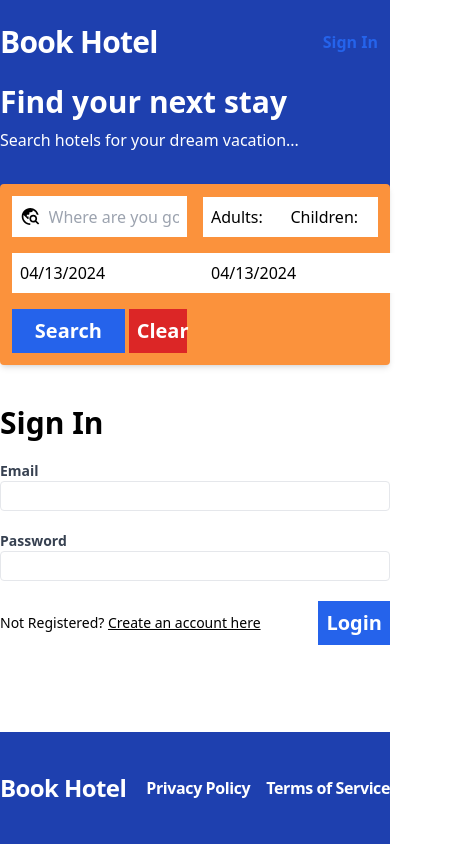
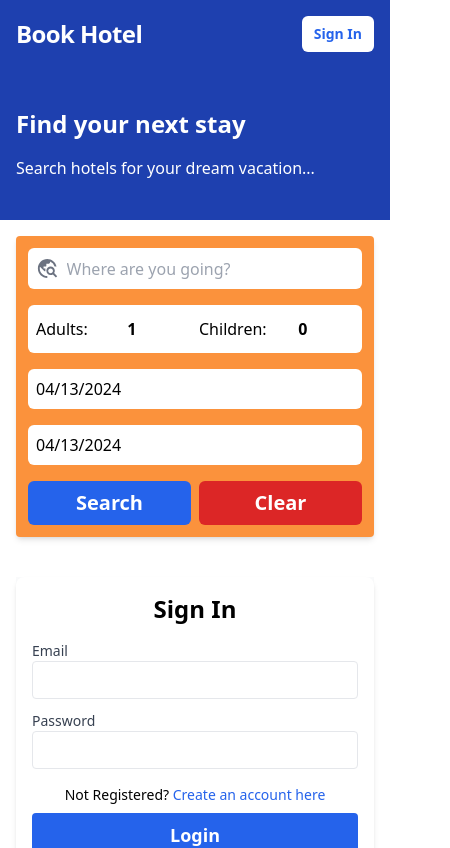
Before and after one commit to RahulBirgonda/Bookotel-App, a React (Vite) app in the folder frontend/: page /sign-in in a window 390 px wide. Shown: the top 848 px of the page, 450 px wide, since content can reach past the window. Built offline with nearby package versions, Linux system fonts and the light colour scheme; no server answers.

Commit message:
"feat: fixed layout issue for mobile view"

```diff
--- a/frontend/src/components/FacilitiesFilter.tsx
+++ b/frontend/src/components/FacilitiesFilter.tsx
@@ -9,8 +9,9 @@ const FacilitiesFilter = ({ selectedFacilities, onChange }: Props) => {
   return (
     <div className="border-b border-slate-300 pb-5">
       <h4 className="text-md font-semibold mb-2">Facilities</h4>
+      <div className="flex flex-wrap gap-4 lg:flex-col lg:gap-2">
         {hotelFacilities.map((facility) => (
-        <label className="flex items-center space-x-2">
+          <label key={facility} className="flex items-center space-x-2">
             <input
               type="checkbox"
               className="rounded"
@@ -18,9 +19,10 @@ const FacilitiesFilter = ({ selectedFacilities, onChange }: Props) => {
               checked={selectedFacilities.includes(facility)}
               onChange={onChange}
             />
-          <span>{facility}</span>
+            <span className="text-sm">{facility}</span>
           </label>
         ))}
+      </div>
     </div>
   );
 };
--- a/frontend/src/components/Footer.tsx
+++ b/frontend/src/components/Footer.tsx
@@ -1,14 +1,20 @@
 const Footer = () => {
   return (
-    <div className="bg-blue-800 py-10">
-      <div className="container mx-auto flex justify-between items-center">
-        <span className="text-2xl text-white font-bold tracking-tight">
+    <div className="bg-blue-800 py-6 sm:py-10">
+      <div className="container mx-auto flex flex-col sm:flex-row justify-between items-center px-4">
+        <span className="text-xl sm:text-2xl text-white font-bold tracking-tight mb-4 sm:mb-0">
           Book Hotel
         </span>
-        <span className="text-white font-bold tracking-tight flex gap-4">
-          <p className="cursor-pointer">Privacy Policy</p>
-          <p className="cursor-pointer">Terms of Service</p>
-        </span>
+        <div className="w-full sm:w-auto">
+          <div className="flex flex-col sm:flex-row items-center gap-2 sm:gap-4">
+            <p className="cursor-pointer text-white border-b border-white pb-1 mb-2 sm:mb-0 sm:border-b-0 sm:pb-0">
+              Privacy Policy
+            </p>
+            <p className="cursor-pointer text-white border-b border-white pb-1 mb-2 sm:mb-0 sm:border-b-0 sm:pb-0">
+              Terms of Service
+            </p>
+          </div>
+        </div>
       </div>
     </div>
   );
--- a/frontend/src/components/Header.tsx
+++ b/frontend/src/components/Header.tsx
@@ -6,22 +6,22 @@ const Header = () => {
   const { isLoggedIn } = useAppContext();
 
   return (
-    <div className="bg-blue-800 py-6">
-      <div className="container mx-auto flex justify-between">
-        <span className="text-3xl text-white font-bold tracking-tight">
+    <header className="bg-blue-800 py-4">
+      <div className="container mx-auto px-4 sm:px-6 lg:px-8 flex justify-between items-center">
+        <span className="text-2xl sm:text-3xl text-white font-bold tracking-tight">
           <Link to="/">Book Hotel</Link>
         </span>
-        <span className="flex space-x-2">
+        <nav className="flex space-x-4">
           {isLoggedIn ? (
             <>
               <Link
-                className="flex items-center text-white px-3 font-bold hover:bg-blue-600"
+                className="text-white text-sm sm:text-base px-3 py-2 font-bold hover:bg-blue-600 rounded-md"
                 to="/my-bookings"
               >
                 My Bookings
               </Link>
               <Link
-                className="flex items-center text-white px-3 font-bold hover:bg-blue-600"
+                className="text-white text-sm sm:text-base px-3 py-2 font-bold hover:bg-blue-600 rounded-md"
                 to="/my-hotels"
               >
                 My Hotels
@@ -31,14 +31,14 @@ const Header = () => {
           ) : (
             <Link
               to="/sign-in"
-              className="flex bg-white-100 items-center text-blue-600 px-3 font-bold hover:bg-gray-100"
+              className="bg-white text-blue-600 text-sm sm:text-base px-3 py-2 font-bold hover:bg-gray-100 rounded-md"
             >
               Sign In
             </Link>
           )}
-        </span>
+        </nav>
       </div>
-    </div>
+    </header>
   );
 };
 
--- a/frontend/src/components/Hero.tsx
+++ b/frontend/src/components/Hero.tsx
@@ -1,9 +1,11 @@
 export const Hero = () => {
   return (
-    <div className="bg-blue-800 pb-16">
-      <div className="container mx-auto flex flex-col gap-2">
-        <h1 className="text-3xl text-white font-bold">Find your next stay</h1>
-        <p className="text-1xl text-white">
+    <div className="bg-blue-800 py-10 sm:py-16">
+      <div className="container mx-auto px-4 sm:px-6 lg:px-8 flex flex-col gap-4 sm:gap-6">
+        <h1 className="text-2xl sm:text-4xl text-white font-bold">
+          Find your next stay
+        </h1>
+        <p className="text-base sm:text-lg text-white">
           Search hotels for your dream vacation...
         </p>
       </div>
--- a/frontend/src/components/HotelTypesFilter.tsx
+++ b/frontend/src/components/HotelTypesFilter.tsx
@@ -9,6 +9,7 @@ const HotelTypesFilter = ({ selectedHotelTypes, onChange }: Props) => {
   return (
     <div className="border-b border-slate-300 pb-5">
       <h4 className="text-md font-semibold mb-2">Hotel Type</h4>
+      <div className="flex flex-wrap gap-4 lg:flex-col lg:gap-2">
         {hotelTypes.map((hotelType) => (
           <label className="flex items-center space-x-2">
             <input
@@ -18,9 +19,10 @@ const HotelTypesFilter = ({ selectedHotelTypes, onChange }: Props) => {
               checked={selectedHotelTypes.includes(hotelType)}
               onChange={onChange}
             />
-          <span>{hotelType}</span>
+            <span className="text-sm">{hotelType}</span>
           </label>
         ))}
+      </div>
     </div>
   );
 };
--- a/frontend/src/components/SearchBar.tsx
+++ b/frontend/src/components/SearchBar.tsx
@@ -34,10 +34,10 @@ const SearchBar = () => {
   return (
     <form
       onSubmit={handleSubmit}
-      className="-mt-8 p-3 bg-orange-400 rounded shadow-md grid grid-cols-2 lg:grid-cols-3 2xl:grid-cols-5 items-center gap-4"
+      className="mt-4 p-3 bg-orange-400 rounded shadow-md grid grid-cols-1 sm:grid-cols-2 lg:grid-cols-3 xl:grid-cols-4 items-center gap-4"
     >
-      <div className="flex flex-row items-center flex-1 bg-white p-2">
-        <MdTravelExplore size={25} className="mr-2" />
+      <div className="flex flex-row items-center bg-white p-2 rounded-md w-full">
+        <MdTravelExplore size={25} className="mr-2 text-gray-500" />
         <input
           placeholder="Where are you going?"
           className="text-md w-full focus:outline-none"
@@ -46,11 +46,11 @@ const SearchBar = () => {
         />
       </div>
 
-      <div className="flex bg-white px-2 py-1 gap-2">
-        <label className="items-center flex">
+      <div className="flex bg-white p-2 gap-2 rounded-md w-full">
+        <label className="flex items-center w-full">
           Adults:
           <input
-            className="w-full p-1 focus:outline-none font-bold"
+            className="w-full p-1 focus:outline-none font-bold text-center"
             type="number"
             min={1}
             max={20}
@@ -58,10 +58,10 @@ const SearchBar = () => {
             onChange={(event) => setAdultCount(parseInt(event.target.value))}
           />
         </label>
-        <label className="items-center flex">
+        <label className="flex items-center w-full">
           Children:
           <input
-            className="w-full p-1 focus:outline-none font-bold"
+            className="w-full p-1 focus:outline-none font-bold text-center"
             type="number"
             min={0}
             max={20}
@@ -70,7 +70,8 @@ const SearchBar = () => {
           />
         </label>
       </div>
-      <div>
+
+      <div className="w-full">
         <DatePicker
           selected={checkIn}
           onChange={(date) => setCheckIn(date as Date)}
@@ -80,29 +81,36 @@ const SearchBar = () => {
           minDate={minDate}
           maxDate={maxDate}
           placeholderText="Check-in Date"
-          className="min-w-full bg-white p-2 focus:outline-none"
-          wrapperClassName="min-w-full"
+          className="w-full bg-white p-2 rounded-md focus:outline-none"
+          wrapperClassName="w-full"
         />
       </div>
-      <div>
+      <div className="w-full">
         <DatePicker
           selected={checkOut}
           onChange={(date) => setCheckOut(date as Date)}
-          selectsStart
+          selectsEnd
           startDate={checkIn}
           endDate={checkOut}
           minDate={minDate}
           maxDate={maxDate}
           placeholderText="Check-out Date"
-          className="min-w-full bg-white p-2 focus:outline-none"
-          wrapperClassName="min-w-full"
+          className="w-full bg-white p-2 rounded-md focus:outline-none"
+          wrapperClassName="w-full"
         />
       </div>
-      <div className="flex gap-1">
-        <button className="w-2/3 bg-blue-600 text-white h-full p-2 font-bold text-xl hover:bg-blue-500">
+
+      <div className="flex  items-center gap-2 w-full">
+        <button
+          type="submit"
+          className="w-full lg:w-2/3 bg-blue-600 text-white p-2 font-bold text-xl rounded-md hover:bg-blue-500"
+        >
           Search
         </button>
-        <button className="w-1/3 bg-red-600 text-white h-full p-2 font-bold text-xl hover:bg-red-500">
+        <button
+          type="button"
+          className="w-full lg:w-1/3 bg-red-600 text-white p-2 font-bold text-xl rounded-md hover:bg-red-500"
+        >
           Clear
         </button>
       </div>
--- a/frontend/src/layouts/Layout.tsx
+++ b/frontend/src/layouts/Layout.tsx
@@ -12,10 +12,12 @@ const Layout = ({ children }: Props) => {
     <div className="flex flex-col min-h-screen">
       <Header />
       <Hero />
-      <div className="container mx-auto">
+      <div className="container mx-auto px-4 sm:px-6 lg:px-8">
         <SearchBar />
       </div>
-      <div className="container mx-auto py-10 flex-1">{children}</div>
+      <div className="container mx-auto py-10 flex-1 px-4 sm:px-6 lg:px-8">
+        {children}
+      </div>
       <Footer />
     </div>
   );
--- a/frontend/src/pages/SignIn.tsx
+++ b/frontend/src/pages/SignIn.tsx
@@ -13,7 +13,6 @@ const SignIn = () => {
   const { showToast } = useAppContext();
   const navigate = useNavigate();
   const queryClient = useQueryClient();
-
   const location = useLocation();
 
   const {
@@ -38,24 +37,33 @@ const SignIn = () => {
   });
 
   return (
-    <form className="flex flex-col gap-5" onSubmit={onSubmit}>
-      <h2 className="text-3xl font-bold">Sign In</h2>
-      <label className="text-gray-700 text-sm font-bold flex-1">
+    <div className="flex justify-center items-center min-h-50% bg-gray-50">
+      <form
+        onSubmit={onSubmit}
+        className="bg-white p-4 rounded-lg shadow-md w-full max-w-lg"
+      >
+        <h2 className="text-2xl font-bold mb-4 text-center">Sign In</h2>
+        <div className="mb-3">
+          <label className="block text-gray-700 text-sm font-medium mb-1">
             Email
             <input
               type="email"
-          className="border rounded w-full py-1 px-2 font-normal"
+              className="border rounded w-full py-2 px-3 text-sm focus:outline-none focus:ring-2 focus:ring-blue-500"
               {...register("email", { required: "This field is required" })}
-        ></input>
+            />
             {errors.email && (
-          <span className="text-red-500">{errors.email.message}</span>
+              <span className="text-red-500 text-xs">
+                {errors.email.message}
+              </span>
             )}
           </label>
-      <label className="text-gray-700 text-sm font-bold flex-1">
+        </div>
+        <div className="mb-4">
+          <label className="block text-gray-700 text-sm font-medium mb-1">
             Password
             <input
               type="password"
-          className="border rounded w-full py-1 px-2 font-normal"
+              className="border rounded w-full py-2 px-3 text-sm focus:outline-none focus:ring-2 focus:ring-blue-500"
               {...register("password", {
                 required: "This field is required",
                 minLength: {
@@ -63,26 +71,30 @@ const SignIn = () => {
                   message: "Password must be at least 6 characters",
                 },
               })}
-        ></input>
+            />
             {errors.password && (
-          <span className="text-red-500">{errors.password.message}</span>
+              <span className="text-red-500 text-xs">
+                {errors.password.message}
+              </span>
             )}
           </label>
-      <span className="flex items-center justify-between">
-        <span className="text-sm">
+        </div>
+        <div className="flex flex-col gap-2 mb-4">
+          <span className="text-sm text-center">
             Not Registered?{" "}
-          <Link className="underline" to="/register">
+            <Link className="text-blue-600 hover:underline" to="/register">
               Create an account here
             </Link>
           </span>
           <button
             type="submit"
-          className="bg-blue-600 text-white p-2 font-bold hover:bg-blue-500 text-xl"
+            className="bg-blue-600 text-white px-4 py-2 font-bold rounded hover:bg-blue-500 text-lg"
           >
             Login
           </button>
-      </span>
+        </div>
       </form>
+    </div>
   );
 };
 
```
Also changed, not shown: frontend/src/components/PriceFilter.tsx (+8 -4 lines), frontend/src/components/SearchResultsCard.tsx (+30 -25 lines), frontend/src/components/StarRatingFilter.tsx (+6 -2 lines), frontend/src/pages/Search.tsx (+5 -5 lines). Lines whose indentation alone changed are shown as unchanged.
